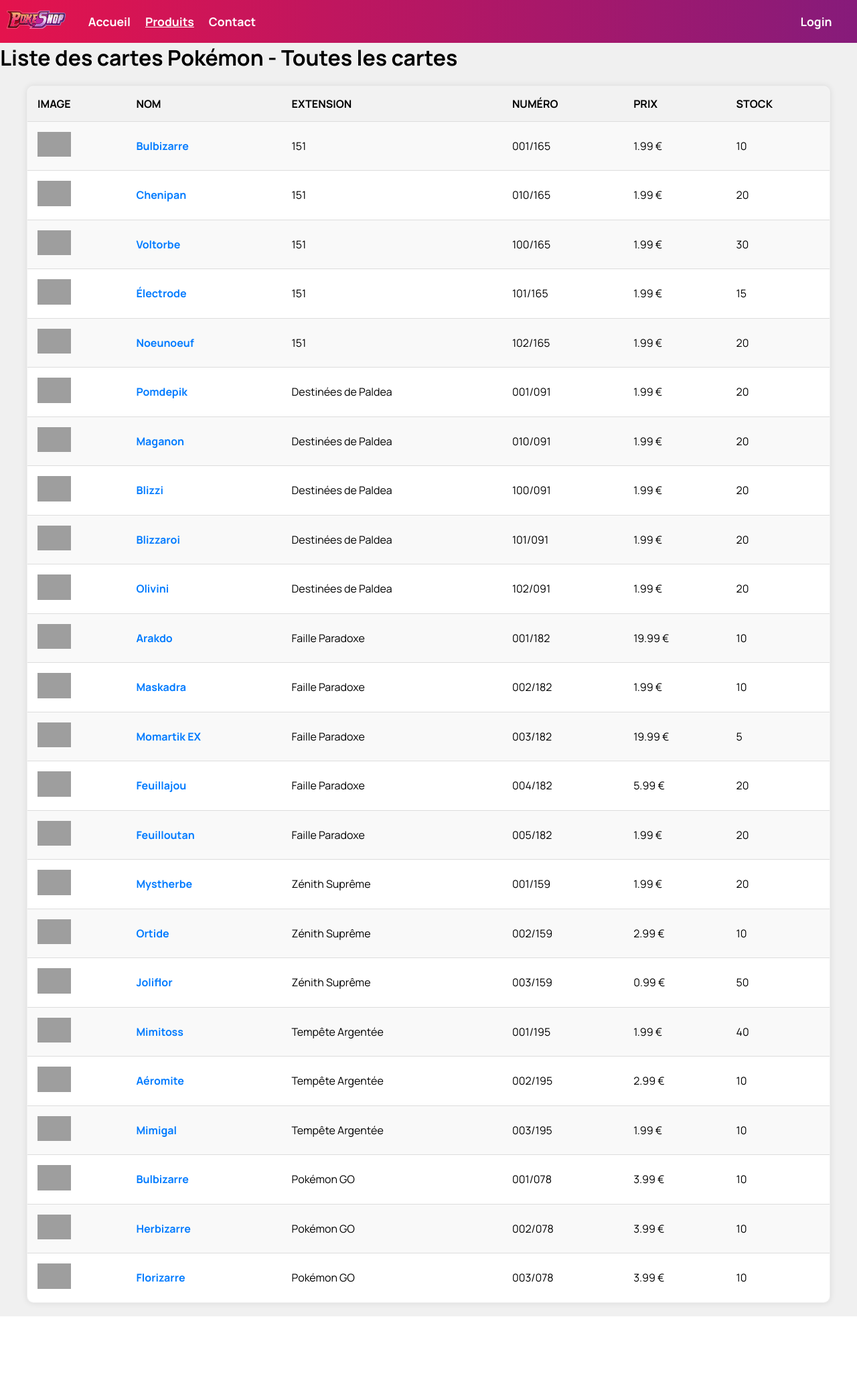
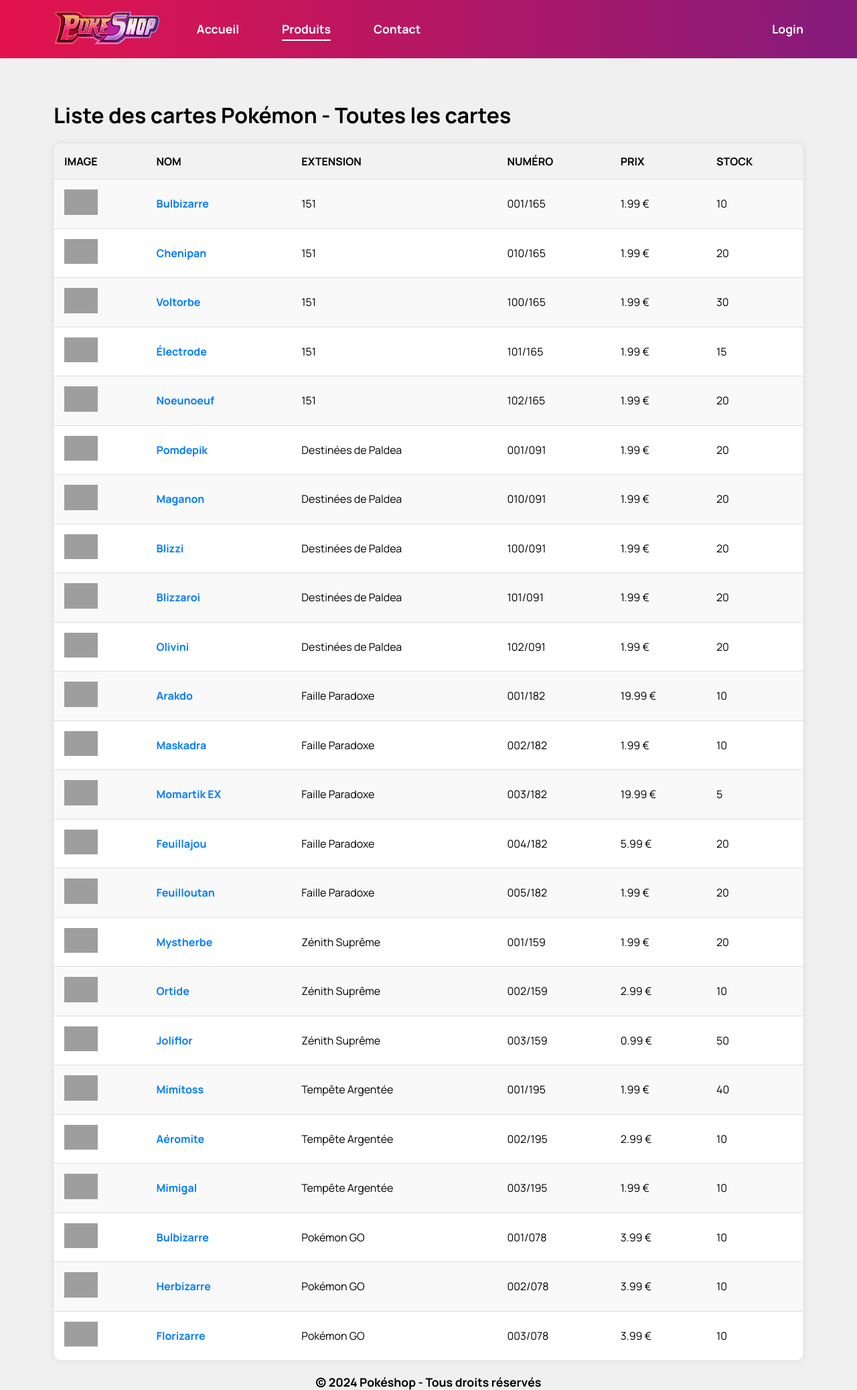
Before and after one commit to melvinhqb/pokeshop, a PHP site: page /search.php in a window 1280 px wide. Shown: the whole page at 67% size. Before the commit the page ends 1966 px from the top, so only its background shows below. Run offline with PHP 8.4, Linux system fonts and the light colour scheme; data comes from the database, SQL or seed files in the repository; grey boxes are pictures that could not be loaded.

Commit message:
Update style header

```diff
--- a/search.php
+++ b/search.php
@@ -11,20 +11,24 @@
     <script src="https://code.jquery.com/jquery-3.6.0.min.js"></script>
 </head>
 <body>
-    <header>
-            <a class ="Logo" href="index.html"><img src="logo.png"></a>
-            <nav>
-                <div class="lien_nav_gauche">
-                    <a class="non_souligne" href="index.html">Accueil</a>
-                    <a class="souligne" href="produits.html">Produits</a>
-                    <a class="non_souligne" href="contact.html">Contact</a>
-                </div>
-                <div class="lien_nav_droite">
-                    <a class="non_souligne" href="login.html">Login</a>
+
+    <header class="header">
+            <nav class="navbar content-wrapper">
+                <a href="index.html"><img class="navbar_logo" src="logo.png"></a>
+                <div class="navbar_content">
+                    <ul class="navbar_menu">
+                        <li class="navbar_item"><a class="nav_link" href="index.html">Accueil</a></li>
+                        <li class="navbar_item"><a class="nav_link active" href="produits.html">Produits</a></li>
+                        <li class="navbar_item"><a class="nav_link" href="contact.html">Contact</a></li>
+                    </ul>
+                    <div class="navbar_end">
+                        <a class="nav_link" href="login.html">Login</a>
+                    </div>
                 </div>
             </nav>
     </header>
-    <main>
+
+    <main class="content-wrapper">
     <?php
     // Connexion à la base de données
     $servername = "localhost";
@@ -98,7 +102,7 @@
 
     if ($result->num_rows > 0) {
         // Afficher les cartes Pokémon dans un tableau
-        echo "<div class='container'>";
+        echo "<div>";
         echo "<table border='1'>";
         echo "<tr><th>Image</th><th>Nom</th><th>Extension</th><th>Numéro</th><th>Prix</th><th>Stock</th></tr>";
         while($row = $result->fetch_assoc()) {
@@ -121,6 +125,9 @@
     $conn->close();
     ?>
     </main>
+    <footer class="footer">
+        <p>© 2024 Pokéshop - Tous droits réservés</p>
+    </footer>
     <script>
         $(document).ready(function(){
             // Lorsque vous cliquez sur une image, affichez la version agrandie dans une fenêtre modale
--- a/style.css
+++ b/style.css
@@ -14,8 +14,8 @@ main {
 header {
     font-size: 1.1em;
     font-weight: bold;
-    position: fixed;
-    padding: 0.5em;
+    /* position: fixed; */
+    padding: 0.5em 0;
     background:linear-gradient(90deg,#e4134d,#851b7b);
     display: flex;
     width: 100%;
@@ -33,58 +33,86 @@ footer {
 header a{
     color: white;
 }
-.non_souligne{
-    text-decoration: none ;
+
+.content-wrapper {
+    margin: 0 auto;
+    max-width: 1120px;
 }
 
-.souligne{
-    text-decoration: underline;
+a {
+    text-decoration: none;
 }
 
-ul{
-    list-style-type: none;
+li {
+    list-style: none;
 }
 
-.Logo{
-    padding-right: 1.250em;
-}
+/* Navbar style */
 
-.Logo img {
-    height: 36px;
-}
-
-.Logo:hover{
-    opacity: 0.8;
-}
-
-.lien_nav_gauche{
+.navbar {
     display: flex;
-    flex-direction: row;
-    justify-content:flex-start;
-}
-
-.lien_nav_droite{
-    display: flex;
-    flex-direction: row;
-    justify-content: flex-end;
-    padding-right: 2em;
-}
-
-nav{
-    display: flex;
+    align-items: center;
     flex-direction: row;
     justify-content: space-between;
     width: 100%;
 }
 
-header div a {
-    padding: 0.313em;
-    margin: 0.313em;
+.navbar_content {
+    display: flex;
+    align-items: center;
+    flex: 1 1 auto;
+    justify-content: space-between;
 }
 
-.container {
-    width: 1200px;
-    margin: 0 auto;
+.navbar_menu {
+    display: flex;
+    list-style: none;
+    margin: 0;
+    padding: 0;
+}
+
+.navbar_item {
+    margin: 0 32px;
+    position: relative;
+}
+
+.nav_link {
+    text-decoration: none ;
+    position: relative;
+    padding: 8px 0;
+}
+
+.nav_link::before {
+    content: '';
+    position: absolute;
+    bottom: 2px;
+    left: 0;
+    width: 0;
+    height: 2px;
+    background-color: #fff;
+    transition: width 0.2s ease-in-out;
+}
+
+.nav_link:hover::before {
+    width: 100%;
+}
+
+.active::before {
+    content: '';
+    position: absolute;
+    bottom: 2px;
+    left: 0;
+    width: 100%;
+    height: 2px;
+    background-color: #fff;
+}
+
+.navbar_logo{
+    padding-right: 1.250em;
+}
+
+.navbar_logo {
+    height: 64px;
 }
 
 .logo-series {
```
Also changed, not shown: card.php (+16 -11 lines), contact.html (+17 -11 lines), index.html (+18 -14 lines), produits.html (+16 -11 lines).
